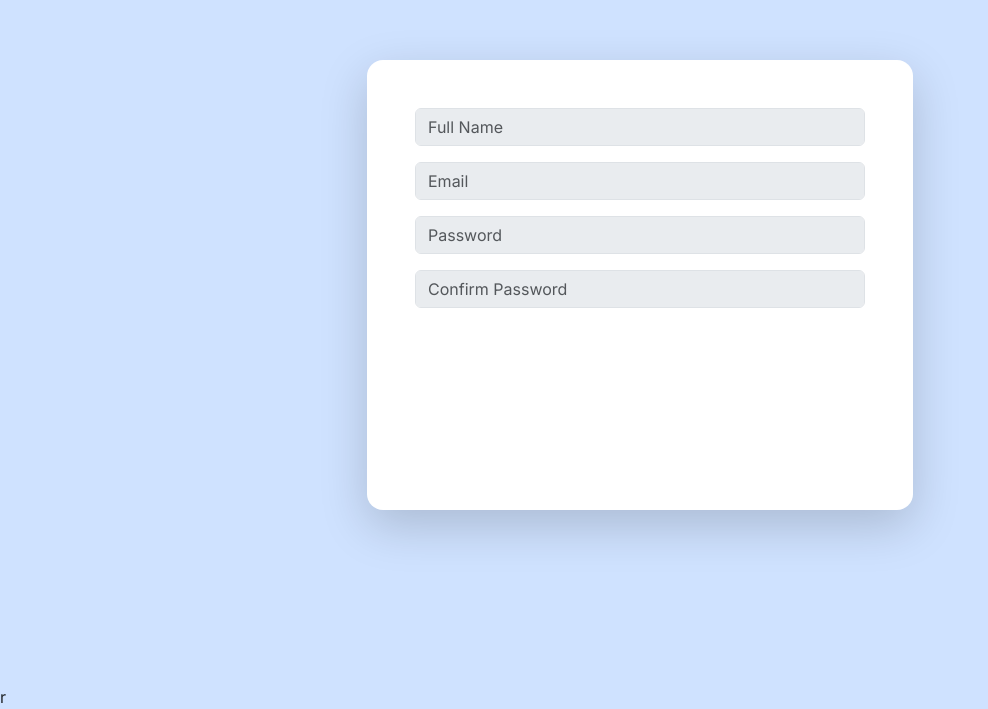
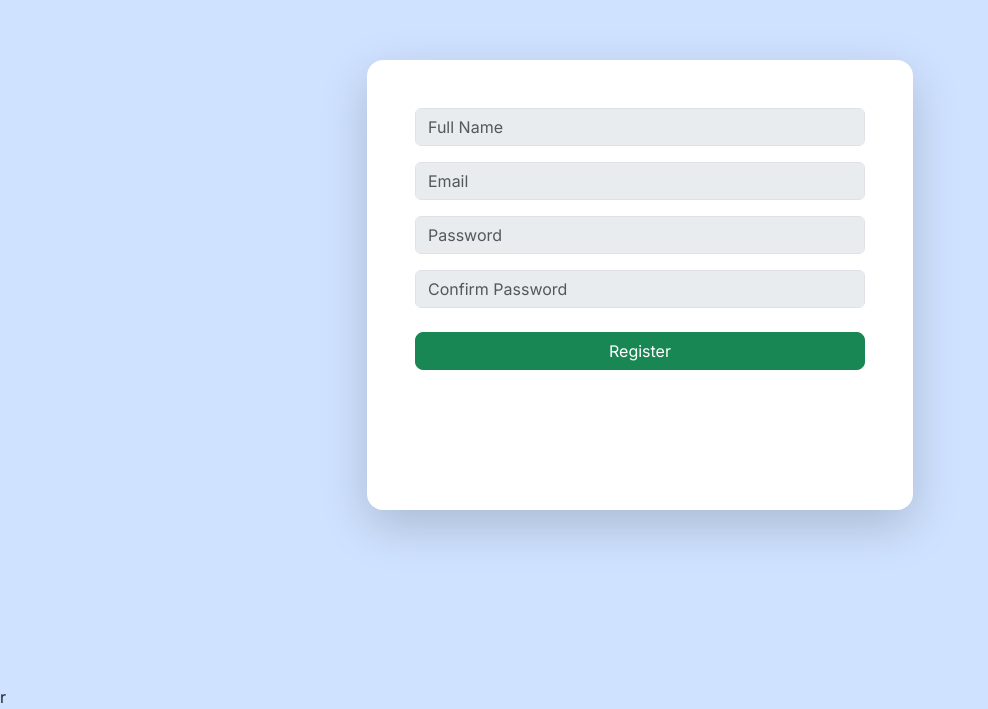
Before and after one commit to Alex-dev1356/UserRegistrationUI, an Angular app: page / in a window 1280 px wide. Shown: the part 115-824 px from the top of the page, without its empty margins (0-988 px from the left). Built offline with nearby package versions, Linux system fonts and the light colour scheme.

Commit message:
Creating the regisration button

```diff
--- a/src/app/user/registration/registration.component.html
+++ b/src/app/user/registration/registration.component.html
@@ -15,7 +15,13 @@
     </div>
 
     <div class="mb-3">
-        <input class="form-control bg-body-secondary"
+        <input type="password" class="form-control bg-body-secondary"
         placeholder="Confirm Password" formControlName="confirmPassword">
     </div>
+
+    <div class="mt-4">
+        <button type="submit" class="btn btn-success w-100 rounded-3">
+             Register
+        </button>
+    </div>
 </form>
```
